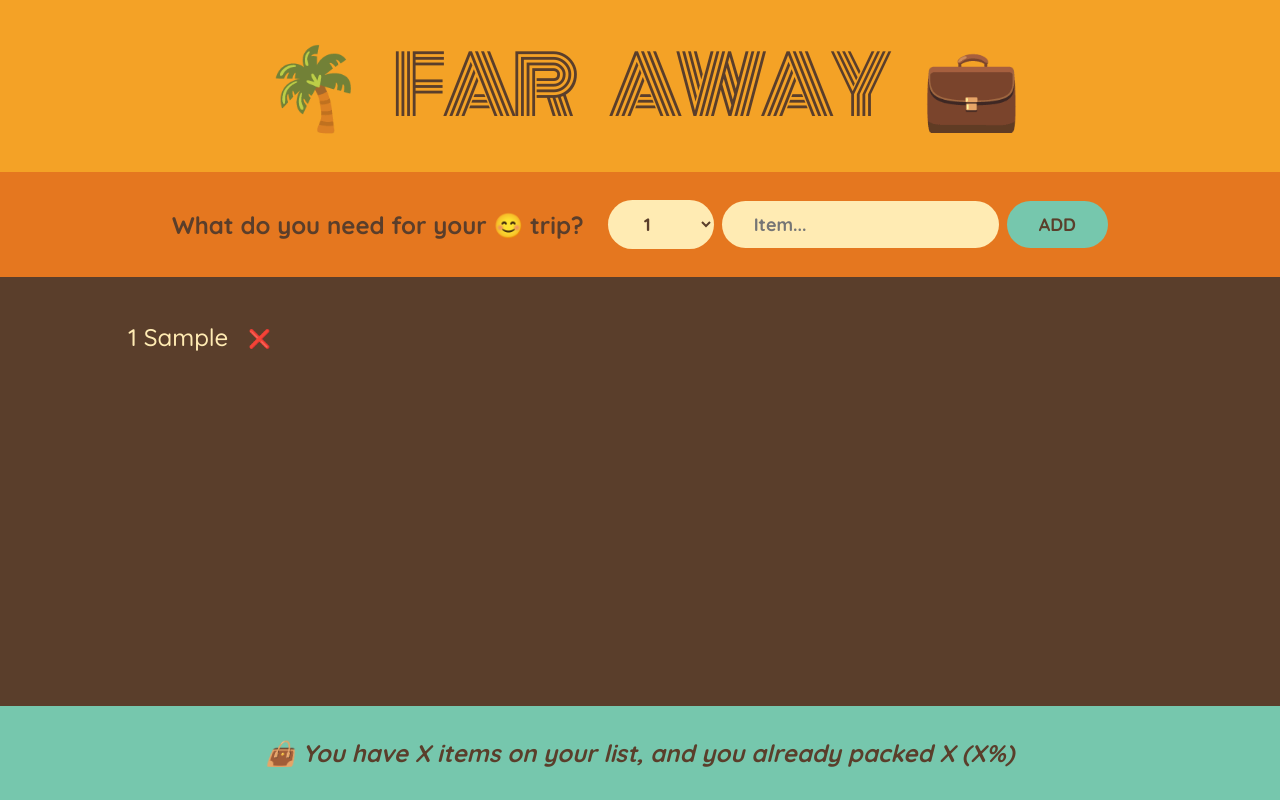
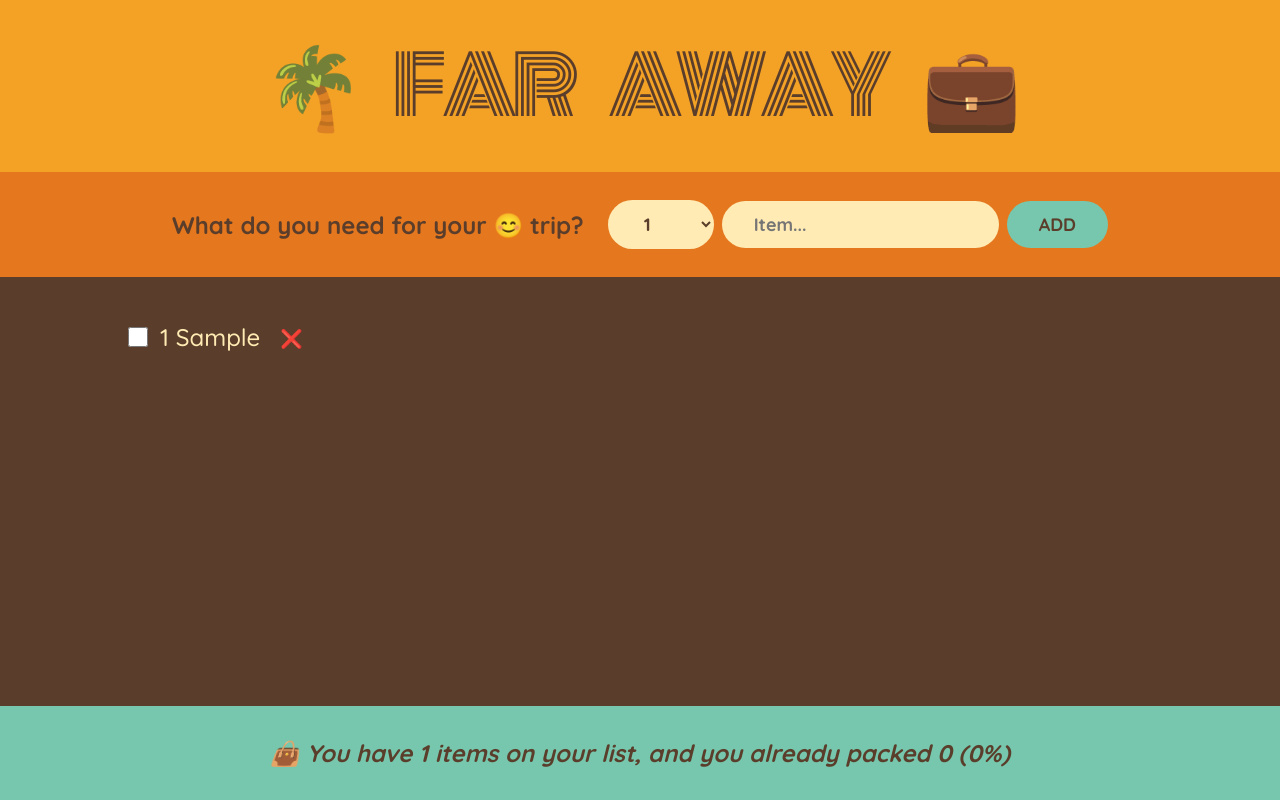
Before and after one commit to Prohalladdas/05-Travel-list-react-, a React (Create React App) app: page / in a window 1280 px wide. Both pictures are taken after typing "Sample" into the empty fields and a click on the button "ADD". Built offline with nearby package versions, Linux system fonts and the light colour scheme.

Commit message:
Updating an Item Complex Immutable Data Operation & Calculating Statistics as Derived State

```diff
--- a/src/App.js
+++ b/src/App.js
@@ -12,12 +12,20 @@ export default function App() {
     setItem((items) => items.filter((item) => item.id !== id))
   }
 
+  function handleToggleItems(id) {
+    setItem((items) => items.map((item) => item.id === id ? { ...item, packed: !item.packed } : item))
+  }
+
   return (
     <div className="app">
       <Logo />
       <Form onAddItems={handleAddItems} />
-      <PackingList items={items} handleDeleteItems={handleDeleteItems} />
-      <Stats />
+      <PackingList
+        items={items}
+        handleDeleteItems={handleDeleteItems}
+        onToggleItems={handleToggleItems}
+      />
+      <Stats items={items} />
     </div>
   )
 }
@@ -62,20 +70,21 @@ function Form({ onAddItems }) {
   </form>
 }
 
-function PackingList({ items, handleDeleteItems }) {
+function PackingList({ items, handleDeleteItems, onToggleItems }) {
   return (
     <div className="list">
       <ul>
         {items.map((item) =>
-          (<Item item={item} handleDeleteItems={handleDeleteItems} key={item.id} />)
+          (<Item item={item} handleDeleteItems={handleDeleteItems} onToggleItems={onToggleItems} key={item.id} />)
         )}
       </ul>
     </div>)
 }
 
-function Item({ item, handleDeleteItems }) {
+function Item({ item, handleDeleteItems, onToggleItems }) {
   return (
     <li>
+      <input type="checkbox" value={item.packed} onChange={() => onToggleItems(item.id)} />
       <span style={item.packed ? { textDecoration: "line-through" } : {}}>
         {item.quantity}  {item.description}
       </span>
@@ -84,8 +93,26 @@ function Item({ item, handleDeleteItems }) {
   )
 }
 
-function Stats() {
-  return <footer className="stats">
-    <em>👜 You have X items on your list, and you already packed X (X%)</em>
-  </footer>
+function Stats({ items }) {
+
+  if (!items.length) {
+    return <p className="stats">
+      <em>
+        Let start adding some items to your item list 🚀
+      </em>
+    </p>
+  }
+
+  const numItem = items.length;
+  const numPackedItem = items.filter((item) => item.packed).length;
+  const Percentage = Math.round(numPackedItem / numItem * 100)
+  return (
+    <footer className="stats">
+      <em>
+        {Percentage === 100 ?
+          "You got everything! ready to go ✈️" :
+          `👜 You have ${numItem} items on your list, and you already packed ${numPackedItem} (${Percentage}%)`
+        }
+      </em>
+    </footer>)
 }
```
